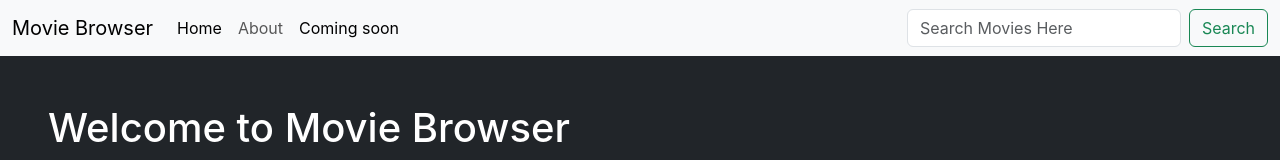
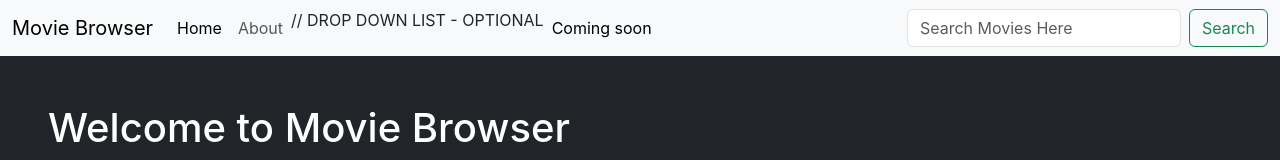
Before and after one commit to SURD1618/movie-browser, a React (Create React App) app: page / in a window 1280 px wide. Shown: the top 160 px of the page. Built offline with nearby package versions, Linux system fonts and the light colour scheme; no server answers.

Commit message:
Update Navbar.js

```diff
--- a/src/components/Navbar.js
+++ b/src/components/Navbar.js
@@ -5,13 +5,11 @@ const Navbar = ({ searchText, setSearchText }) => {
   const history = useHistory();
 
   const updateSearchText = (e) => {
-    // history.push('/search')
     setSearchText(e.target.value);
   }
 
   const handleSearchSubmit = (e) => {
     e.preventDefault();
-
     // Redirect to the search results page or trigger your search logic here
     history.push(`/search?query=${encodeURIComponent(searchText)}`);
   };
@@ -31,6 +29,7 @@ const Navbar = ({ searchText, setSearchText }) => {
               <li className="nav-item">
                 <Link className="nav-link" to="/about">About</Link>
               </li>
+
               {/* <li className="nav-item dropdown">
                 <Link className="nav-link dropdown-toggle" to="goingsomewhere" role="button" data-bs-toggle="dropdown" aria-expanded="false">
                   Dropdown
@@ -42,6 +41,8 @@ const Navbar = ({ searchText, setSearchText }) => {
                   <li><Link className="dropdown-item" to="goingsomewhere">Something else here</Link></li>
                 </ul>
               </li> */}
+              // DROP DOWN LIST - OPTIONAL
+
               <li className="nav-item">
                 <Link className="nav-link active" aria-disabled="true" to="/color">Coming soon</Link>
               </li>
```
